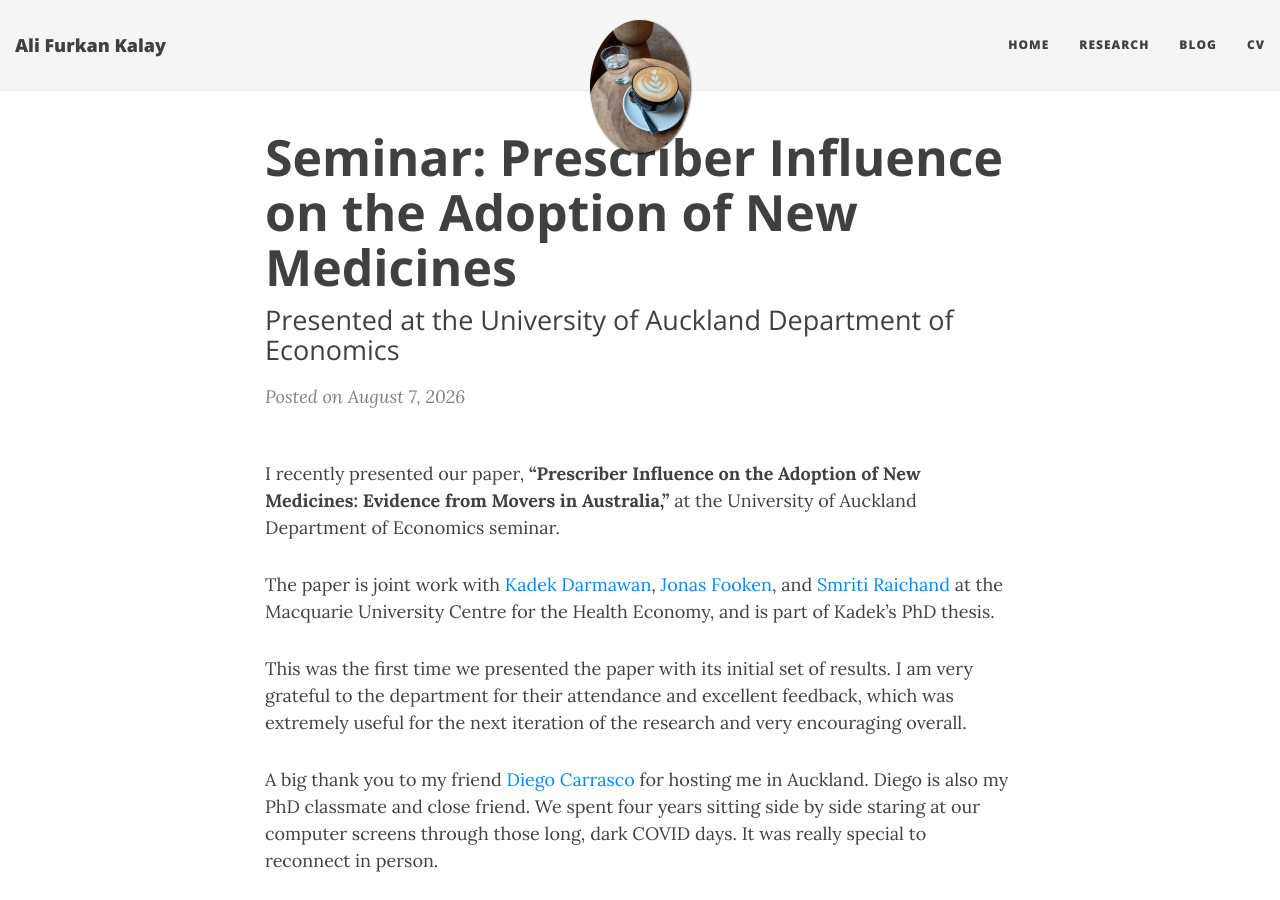
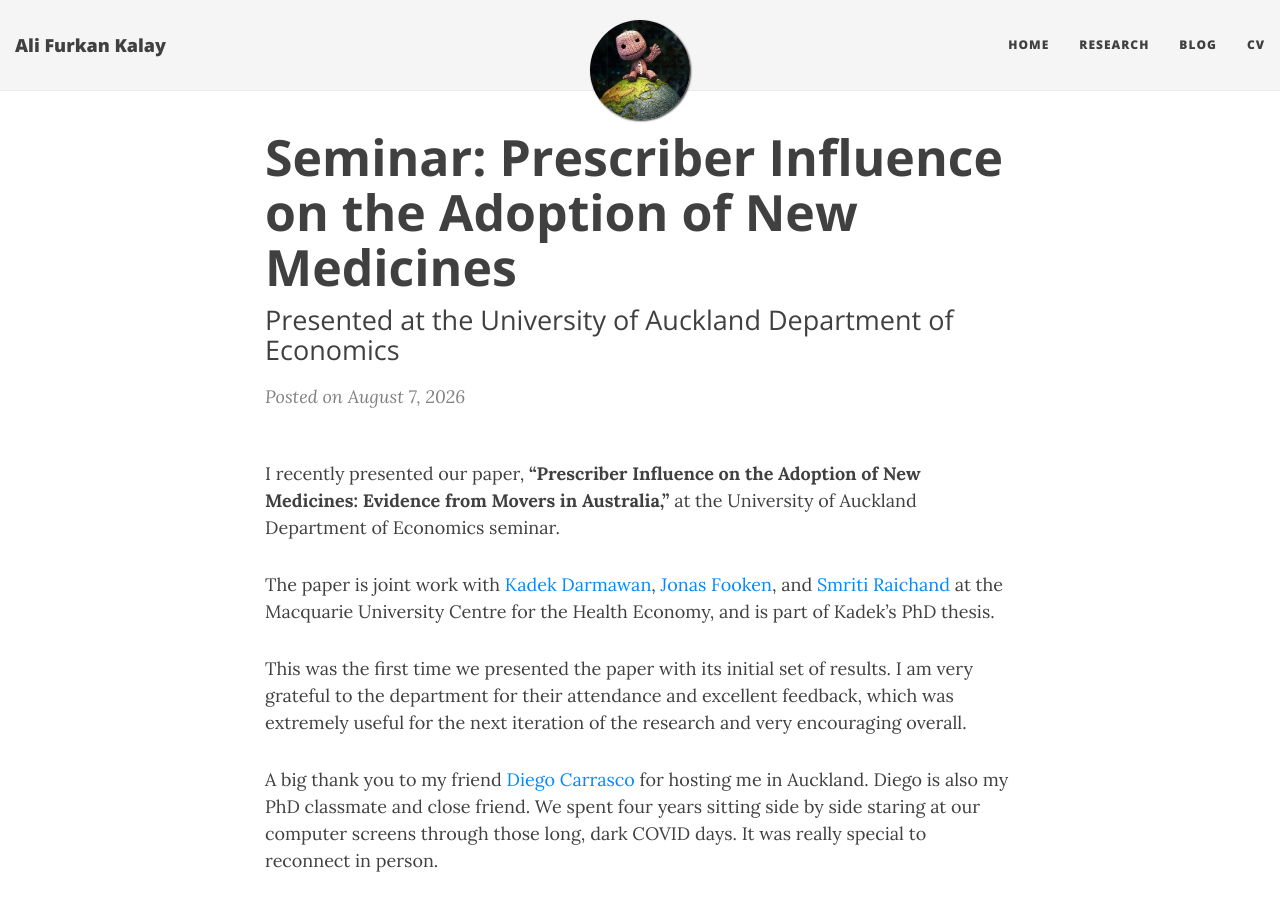
Before and after one commit to alfurka/alfurka.github.io, a Jekyll site: the page built from _posts/2026-08-07-auckland-prescriber-influence.md, in a window 1280 px wide and 900 px high. Built offline with Jekyll 4.4.1, drawn with Linux system fonts in a browser that asks for light colours; nearby versions of some CDN libraries.

Commit message:
Update 2026-08-07-auckland-prescriber-influence.md

```diff
--- a/_posts/2026-08-07-auckland-prescriber-influence.md
+++ b/_posts/2026-08-07-auckland-prescriber-influence.md
@@ -3,7 +3,7 @@ layout: post
 title: "Seminar: Prescriber Influence on the Adoption of New Medicines"
 subtitle: "Presented at the University of Auckland Department of Economics"
 tags: [NEWS, seminar, health-economics, medicines, prescribing, physician-behaviour, administrative-data, Australia, presentation]
-image: /img/auckland-flat-white.webp
+image: /img/hello_world.jpeg
 ---
 
 I recently presented our paper, **“Prescriber Influence on the Adoption of New Medicines: Evidence from Movers in Australia,”** at the University of Auckland Department of Economics seminar.
```
